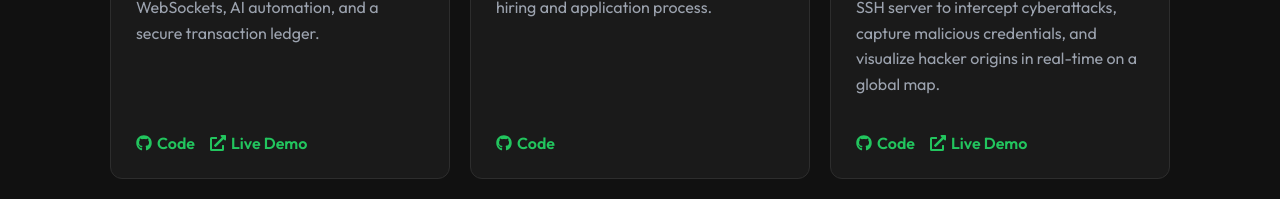
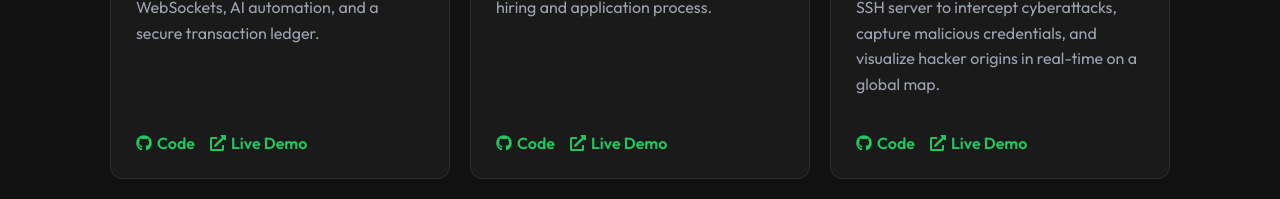
Before and after one commit to ChinmayPatil00/My-Portfolio, a React (Vite) app in the folder client/: page / in a window 1280 px wide. Shown: the part 2000-2199 px from the top of the page. Built offline with nearby package versions, Linux system fonts and the light colour scheme; the HTML template or start-up script is replaced by a standard one.

Commit message:
Add Live Demo link for NexusATS

```diff
--- a/client/src/components/Projects.jsx
+++ b/client/src/components/Projects.jsx
@@ -12,7 +12,8 @@ function Projects() {
     {
       name: "NexusATS",
       desc: "A job aggregator and Applicant Tracking System (ATS) designed to streamline the hiring and application process.",
-      github: "https://github.com/ChinmayPatil00/NexusAts"
+      github: "https://github.com/ChinmayPatil00/NexusAts",
+      live: "https://nexus-ats-beige.vercel.app/"
     },
     {
       name: "HoneyBot",
```
